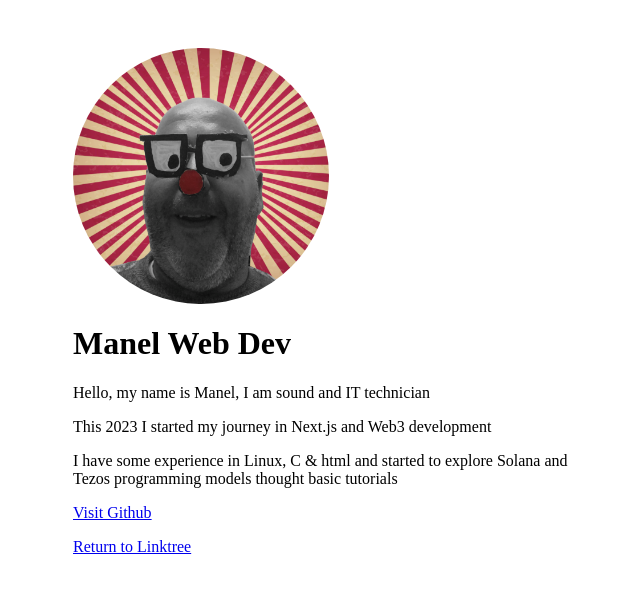
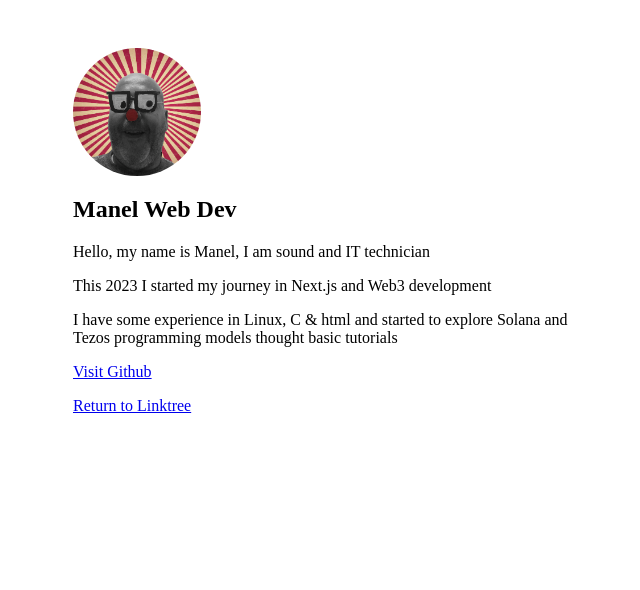
Before and after one commit to ManelWebDev/bio, a Next.js app: page / in a window 1280 px wide. Shown: the top 590 px of the page, without its empty margins (311-951 px from the left). Built offline with nearby package versions, Linux system fonts and the light colour scheme.

Commit message:
Update index.js

```diff
--- a/pages/index.js
+++ b/pages/index.js
@@ -12,11 +12,11 @@ export default function FirstPost() {
 <title>Manel Web Dev</title>
 </Head>
 
-      <div style={{ borderRadius: '50%', overflow: 'hidden', width: '256px', height: '256px' }}>
-  <Image src="/images/perfilwebdev_mini_cut.png" height={256} width={256} alt="Your Name"/>
+      <div style={{ borderRadius: '50%', overflow: 'hidden', width: '128px', height: '128px' }}>
+  <Image src="/images/perfilwebdev_mini_cut.png" height={128} width={128} alt="Your Name"/>
         </div>
 
-<h1>Manel Web Dev</h1>
+<h2>Manel Web Dev</h2>
 
 <div>
 
```
